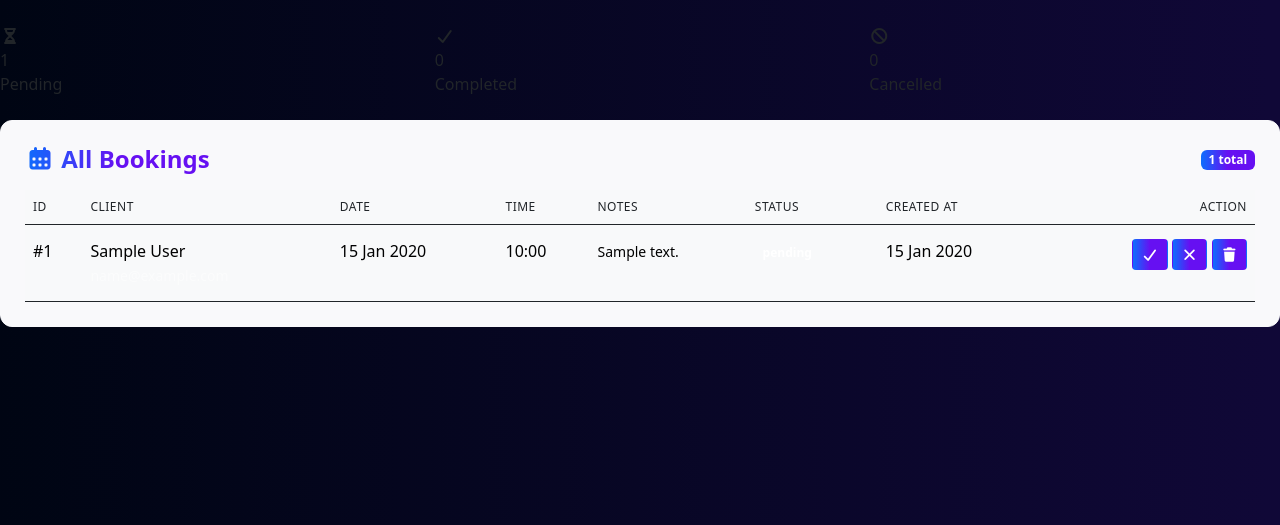
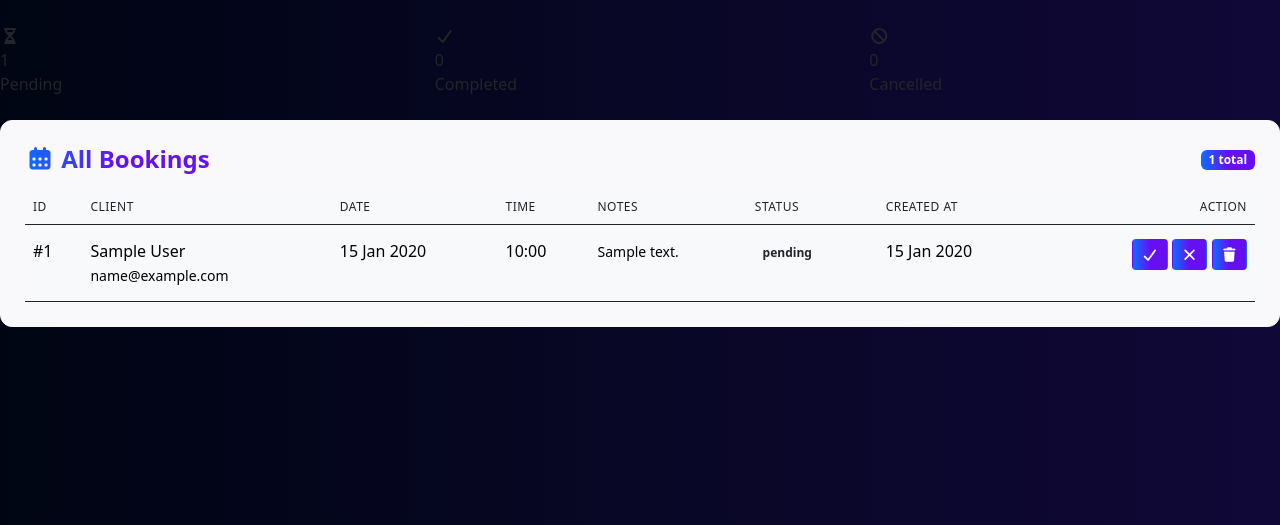
Before and after one commit to Federica-ippoliti98/Progetto_sitiweb, a PHP site: page /bookings.php in a window 1280 px wide. Shown: the part 66-591 px from the top of the page. Run offline with PHP 8.4, Linux system fonts and the light colour scheme; the visitor is signed in with stand-in values (Sample User, id 1); tables that the repository leaves empty hold one stand-in row (values such as "Sample post"); some libraries are stand-ins or nearby versions.

Commit message:
booking commit

```diff
--- a/bookings.php
+++ b/bookings.php
@@ -164,7 +164,7 @@ include 'header_dashboard.php';
                             <td>
                                 <?= htmlspecialchars($b['user_name']) ?>
                                 <br>
-                                <small class="text-white-50">
+                                <small class="text-dark-50">
                                     <?= htmlspecialchars($b['user_email']) ?>
                                 </small>
                             </td>
@@ -176,12 +176,12 @@ include 'header_dashboard.php';
                                 <?php if (!empty($b['notes'])): ?>
                                     <small><?= htmlspecialchars($b['notes']) ?></small>
                                 <?php else: ?>
-                                    <small class="text-white-50">—</small>
+                                    <small class="text-dark-50">—</small>
                                 <?php endif; ?>
                             </td>
 
                             <td>
-                                <span class="badge badge-status badge-<?= htmlspecialchars($b['status']) ?>">
+                                <span class="text-dark badge badge-status badge-<?= htmlspecialchars($b['status']) ?>">
                                     <?= htmlspecialchars($b['status']) ?>
                                 </span>
                             </td>
```
